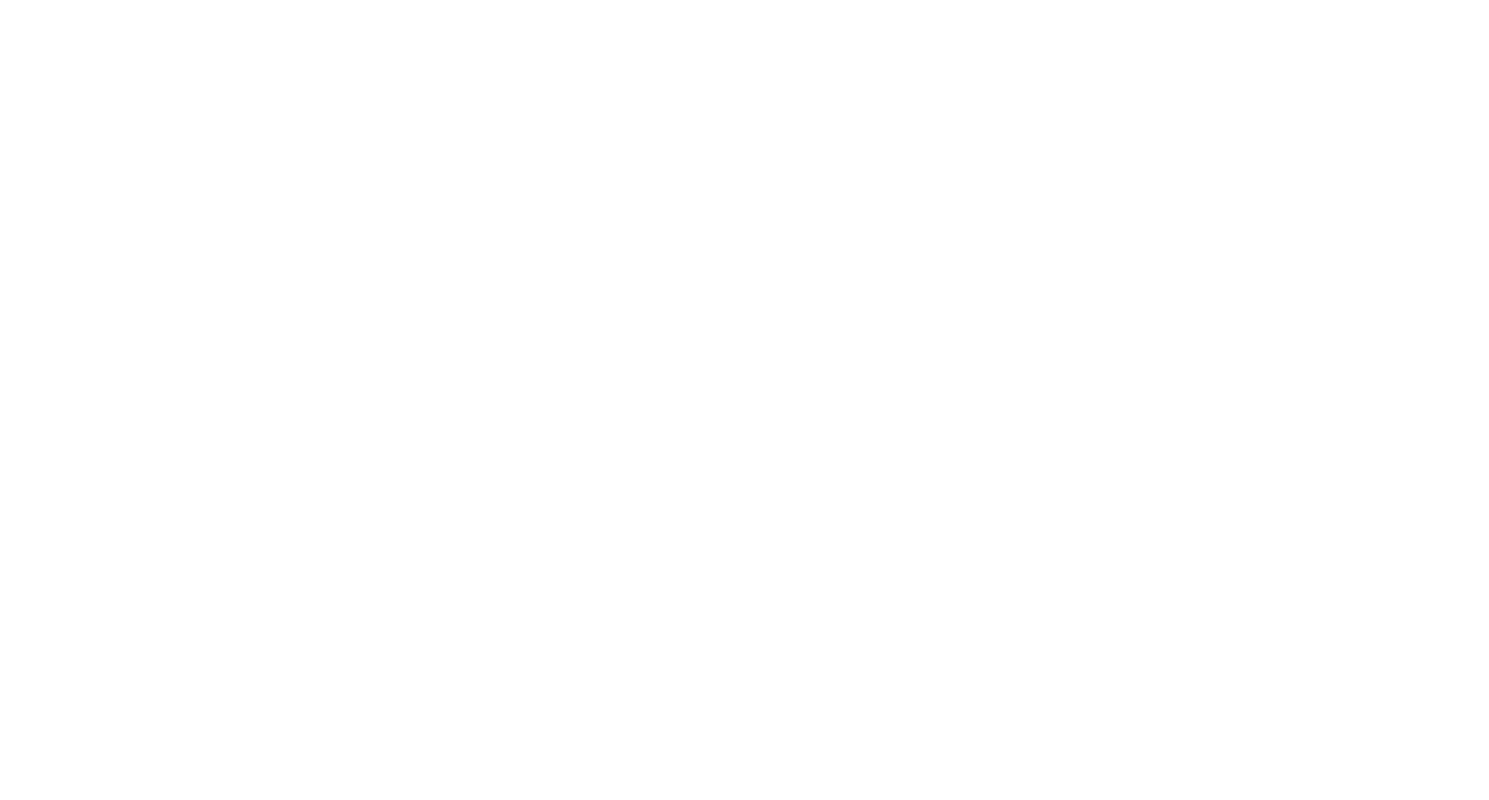
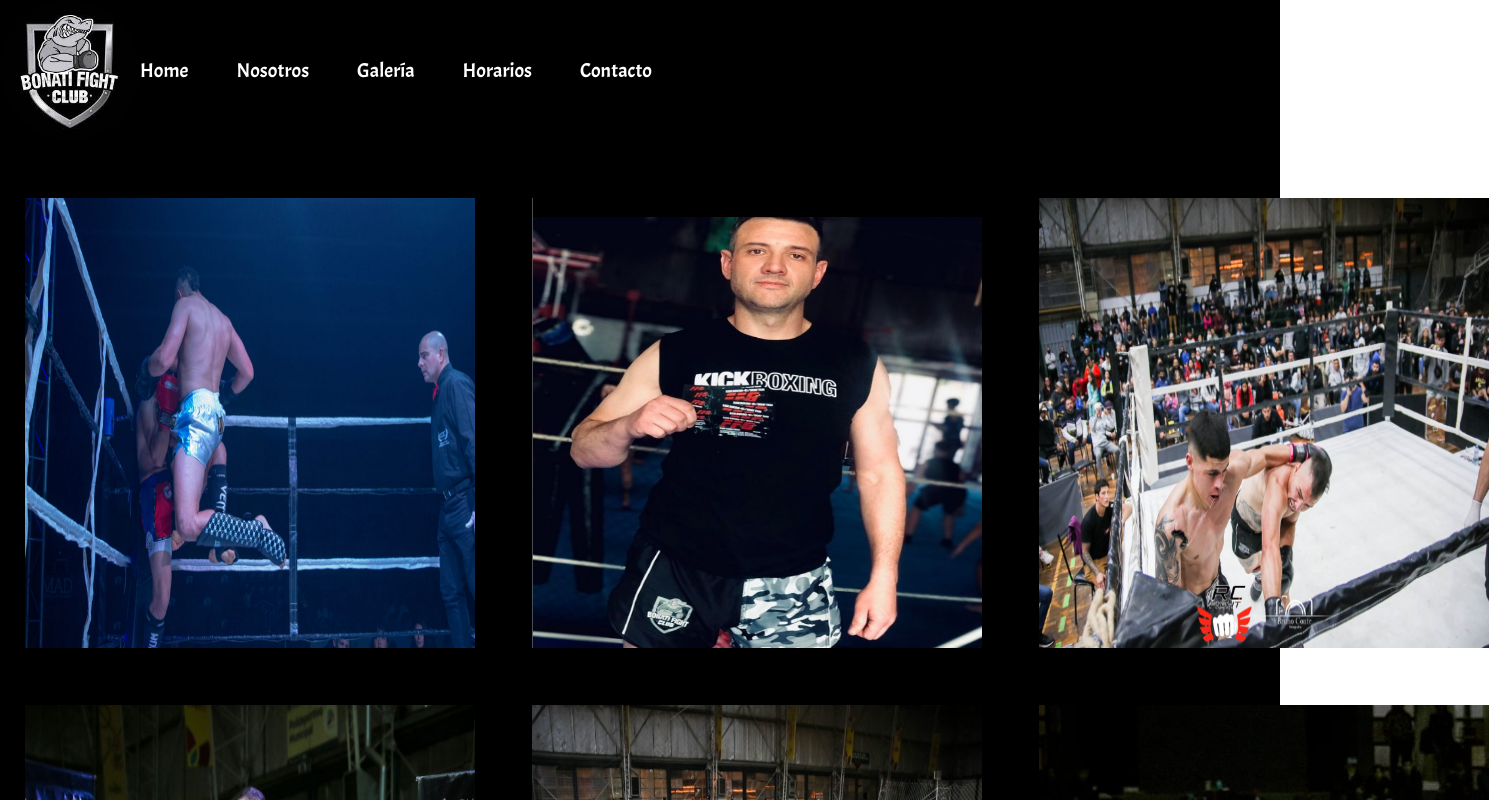
Before and after one commit to roquecastillo/bonati-page, a plain HTML site: page pages/galeria.html in a window 1280 px wide. Shown: the top 800 px of the page, 1489 px wide, since content can reach past the window. Drawn offline with nearby package versions, Linux system fonts and the light colour scheme; a web font is replaced by a local one.

Commit message:
se crea la galeria

```diff
--- a/css/styles.css
+++ b/css/styles.css
@@ -13,19 +13,19 @@
 
 
 main{
-    height: 1250px;
+    height: 100%;
      background-image: linear-gradient(black 50%, rgb(18, 18, 18),rgb(90, 90, 90));
-    /* background-color: black; */
+    width: 100%;
 }
 
 nav{
     background-color: black;
-    display: flex;
-    height: 140px;
+
+    height: 130px;
     width: 100%;
 }
 
-header{
+.div_banner{
     background-color: black;
 }
 
@@ -62,13 +62,7 @@ footer{
     height: 30px;
 }
 
-section{
-    height: 1200px;
 
-    display: flex;
-    justify-content: space-evenly;
-    align-items: center;
-}
 
 article{
 
@@ -135,11 +129,52 @@ div ul li{
     list-style-type: none;
 }
 
-section{
+.section_class_content{
     height: 1200px;
     display: flex;
     align-items: flex-start;
+    justify-content: space-evenly;
 }
+
+.div_menu{
+    background-color: black;
+    display: flex;
+    height: 140px;
+    width: 100%;
+    position: fixed;
+}
+
+#div_galeria{
+
+    display: grid;
+    height: 1600px;
+    grid-template-rows: 500px 500px 500px;
+    grid-template-columns: 500px 500px 500px;
+    grid-template-areas: "a1 a2 a3"
+                         "a4 a5 a6"
+                         "a7 a8 a9";
+    row-gap: 7px;
+    column-gap: 7px;
+    align-content: center;
+    justify-items: center;
+    align-items: center;
+}
+
+.class_img_galeria{
+    height: 90%;
+    width: 90%;
+}
+
+.class_img_galeria img{
+    height: 100%;
+    width: 100%;
+}
+
+
+
+
+
+
 
 
 
--- a/pages/galeria.html
+++ b/pages/galeria.html
@@ -0,0 +1,87 @@
+<!DOCTYPE html>
+<html lang="en">
+<head>
+    <meta charset="UTF-8">
+    <meta http-equiv="X-UA-Compatible" content="IE=edge">
+    <meta name="viewport" content="width=device-width, initial-scale=1.0">
+    <link rel="icon" href="../img/android-chrome-512x512.png">
+    <link rel="preconnect" href="https://fonts.googleapis.com">
+    <link rel="preconnect" href="https://fonts.gstatic.com" crossorigin>
+    <link href="https://fonts.googleapis.com/css2?family=Acme&family=EB+Garamond&family=Gabriela&family=Libre+Baskerville:wght@400;700&family=Permanent+Marker&display=swap" rel="stylesheet">
+    <link rel="stylesheet" href="../css/styles.css">
+    <title>Bonati Fight Club</title>
+</head>
+<body>
+    <header>
+        <nav>
+            <div class="div_menu">
+                <img id="img_menu" src="../img/logo_bonati.jpg" alt="">
+            <ul>
+                <li>
+                    <a href="../index.html">Home</a>
+                </li>
+                <li>
+                    <a href="">Nosotros</a>
+                </li>
+                <li>
+                    <a href="galeria.html">Galería</a>
+                </li>
+                <li>
+                    <a href="">Horarios</a>
+                </li>
+                <li>
+                    <a href="">Contacto</a>
+                </li>
+            </ul>
+            </div>
+        </nav>
+    </header>
+    <main>
+
+
+            <div id="div_galeria">
+               <div class="class_img_galeria">
+                    <img src="../img/IMG-20221020-WA0111.jpg" alt="">
+               </div>
+               <div class="class_img_galeria">
+                <img src="../img/wally.jpg" alt="">
+               </div>
+               <div class="class_img_galeria">
+                    <img src="../img/IMG-20221020-WA0112.jpg" alt="">
+               </div>
+               <div class="class_img_galeria">
+                    <img src="../img/IMG-20221020-WA0113.jpg" alt="">
+               </div>
+               <div class="class_img_galeria">
+                    <img src="../img/IMG-20221020-WA0114.jpg" alt="">
+               </div>
+                <div class="class_img_galeria">
+                    <img src="../img/IMG-20221020-WA0115.jpg" alt="">
+                </div>
+               <div class="class_img_galeria">
+                    <img src="../img/IMG-20221020-WA0116edit.jpg" alt="">
+               </div>
+               <div class="class_img_galeria">
+                    <img src="../img/IMG-20221020-WA0118.jpg" alt="">
+               </div>
+               <div class="class_img_galeria">
+                    <img src="../img/IMG-20221020-WA0119.jpg" alt="">
+               </div>
+
+
+            </div>
+
+
+
+
+
+    </main>
+    <footer>
+
+
+    </footer>
+
+
+
+</body>
+</html>
```
Also changed, not shown: index.html (+16 -25 lines), img/IMG-20221020-WA0111.jpg (added), img/IMG-20221020-WA0112.jpg (added), img/IMG-20221020-WA0113.jpg (added), img/IMG-20221020-WA0114.jpg (added), img/IMG-20221020-WA0115.jpg (added), img/IMG-20221020-WA0116.jpg (added), img/IMG-20221020-WA0116edit.jpg (added), img/IMG-20221020-WA0118.jpg (added), img/IMG-20221020-WA0119.jpg (added), img/icono_instagram_2.jpg (added), img/icono_whatsapp.jpg (added), img/wally.jpg (added).
